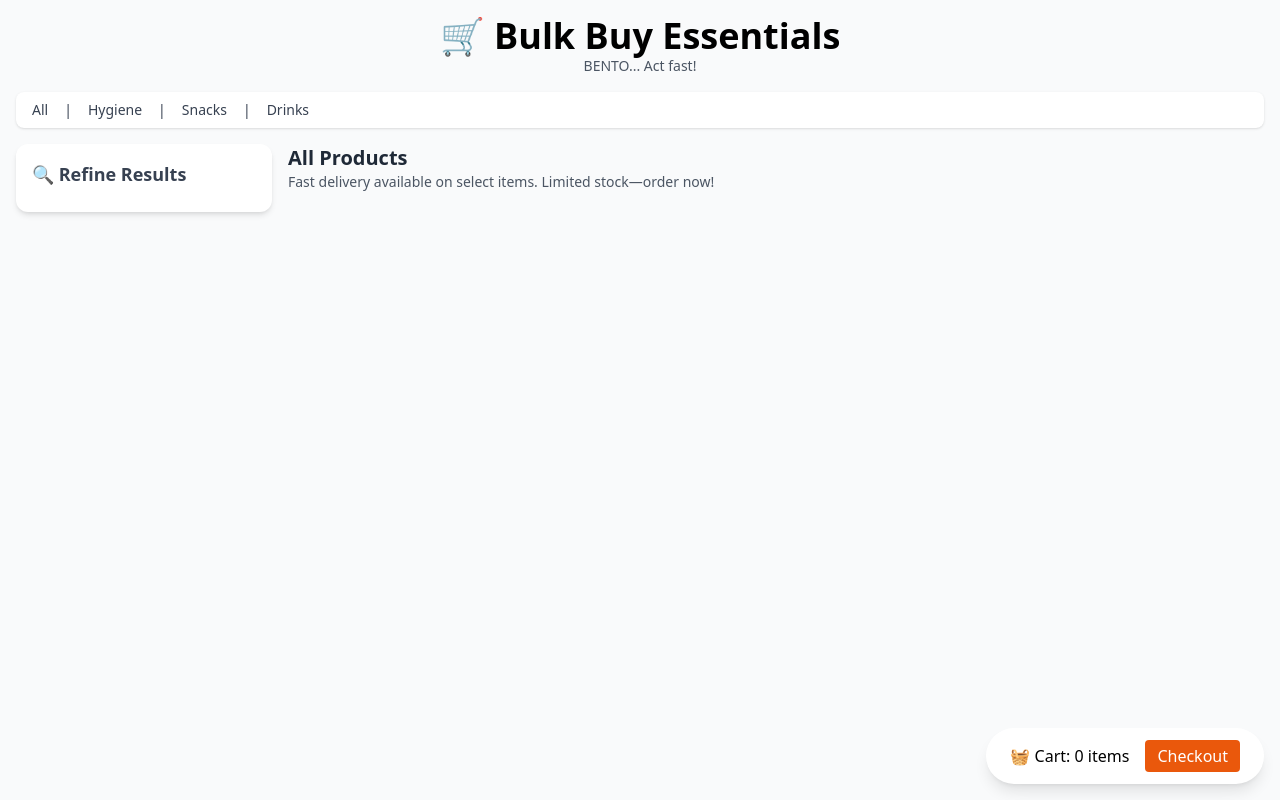
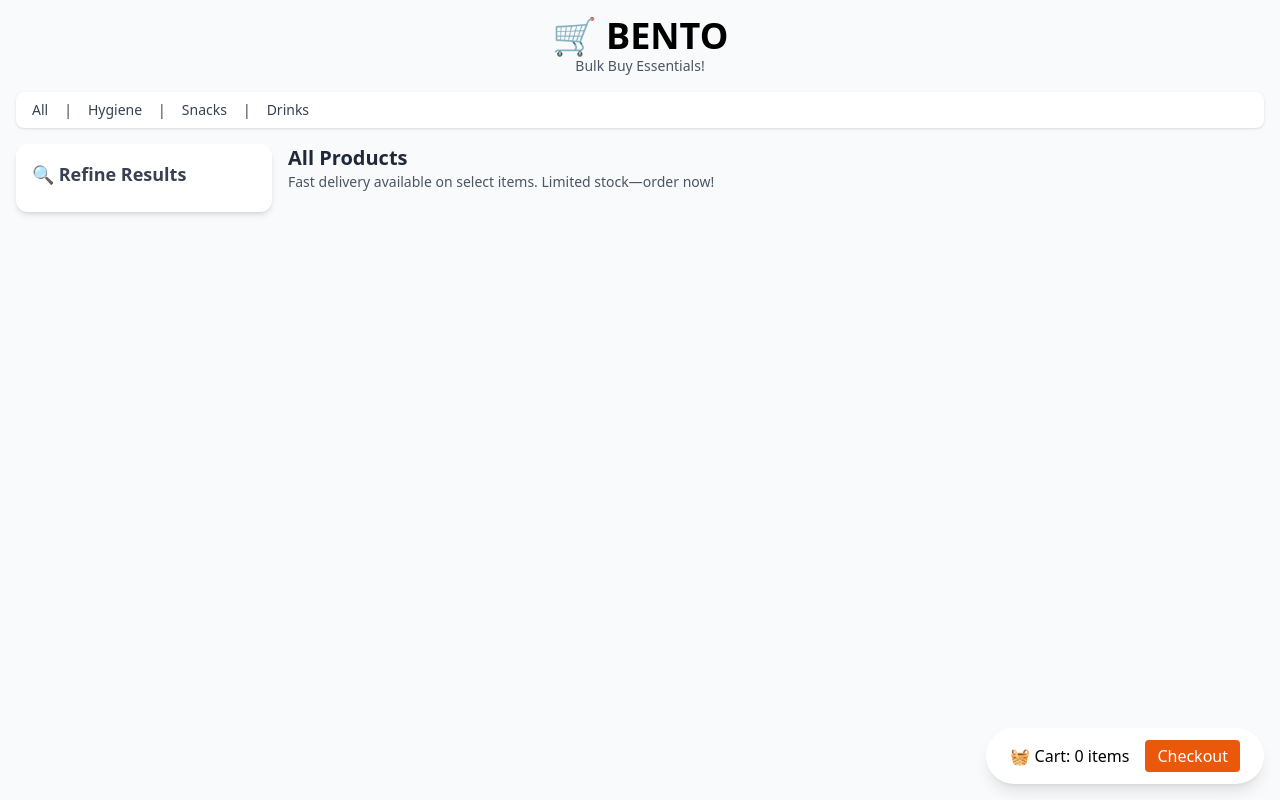
Before and after one commit to IstosMedical/fmcg, a plain HTML site: page index.html in a window 1280 px wide. Drawn offline with nearby package versions, Linux system fonts and the light colour scheme.

Commit message:
Update index.html

```diff
--- a/index.html
+++ b/index.html
@@ -12,8 +12,8 @@
 
   <!-- 🛍️ Header -->
   <header class="text-center mb-4">
-    <h1 class="text-3xl md:text-4xl font-bold">🛒 Bulk Buy Essentials</h1>
-    <p class="text-sm text-gray-600">BENTO... Act fast!</p>
+    <h1 class="text-3xl md:text-4xl font-bold">🛒 BENTO</h1>
+    <p class="text-sm text-gray-600">Bulk Buy Essentials!</p>
   </header>
 
   <!-- 🖼️ Mobile Category Images -->
```
